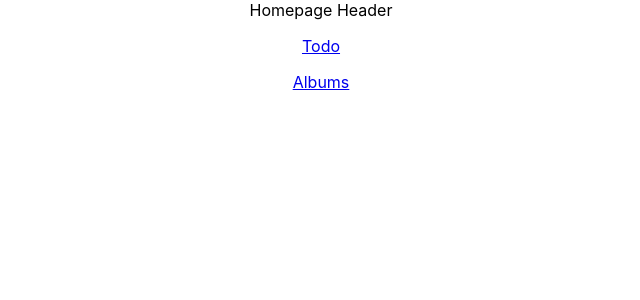
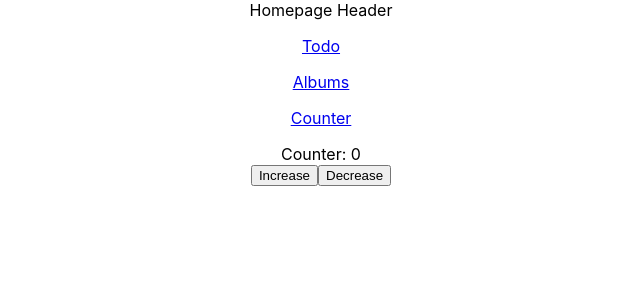
Before and after one commit to TQuyenNguyen/learn-reactjs, a React (Create React App) app: page /counter in a window 1280 px wide. Shown: the top 300 px of the page, without its empty margins (319-959 px from the left). Built offline with nearby package versions, Linux system fonts and the light colour scheme; no server answers.

Commit message:
feat(menu): Add counter function

```diff
--- a/package.json
+++ b/package.json
@@ -9,6 +9,7 @@
     "@hookform/resolvers": "^3.6.0",
     "@mui/icons-material": "^5.15.19",
     "@mui/material": "^5.15.19",
+    "@reduxjs/toolkit": "^1.4.0",
     "@testing-library/jest-dom": "^5.17.0",
     "@testing-library/react": "^13.4.0",
     "@testing-library/user-event": "^13.5.0",
@@ -17,6 +18,7 @@
     "react": "^18.3.1",
     "react-dom": "^18.3.1",
     "react-hook-form": "^7.51.5",
+    "react-redux": "^7.2.1",
     "react-router-dom": "^6.23.1",
     "react-scripts": "^5.0.1",
     "recharts": "^2.13.0-alpha.4",
--- a/src/App.js
+++ b/src/App.js
@@ -5,6 +5,7 @@ import AlbumFeature from "./features/Album";
 import { Link, Route, Routes } from "react-router-dom";
 import productApi from "./api/productApi";
 import ListPage from "./features/Todo/pages/ListPage/ListPage";
+import CounterFeature from "./features/Counter/Counter";
 
 function App() {
   useEffect(() => {
@@ -23,7 +24,11 @@ function App() {
       <p>
         <Link to="/albums">Albums</Link>
       </p>
+      <p>
+        <Link to="/counter">Counter</Link>
+      </p>
       <Routes>
+        <Route path="/counter" element={<CounterFeature />}></Route>
         <Route path="/todo" element={<ListPage />}></Route>
         <Route path="/albums" element={<AlbumFeature />}></Route>
       </Routes>
--- /dev/null
+++ b/src/app/store.js
@@ -0,0 +1,12 @@
+import counterReducer from "../features/Counter/counterSlice";
+import { configureStore } from "@reduxjs/toolkit";
+
+const rootReducer = {
+  count: counterReducer,
+};
+
+const store = configureStore({
+  reducer: rootReducer,
+});
+
+export default store;
--- a/src/components/form-control/InputField/InputField.jsx
+++ b/src/components/form-control/InputField/InputField.jsx
@@ -13,7 +13,9 @@ InputField.propTypes = {
 
 function InputField(props) {
   const { form, name, label, disable } = props;
-  // const { errors, formState } = form;
+  const { errors, formState } = form;
+  console.log("errors:", errors);
+  console.log("formState:", formState);
   // const hasError = formState.touched[name] && errors[name];
   return (
     <Controller
@@ -26,7 +28,7 @@ function InputField(props) {
           label={label}
           disabled={disable}
           // error={!!hasError}
-          // helperText="that error"
+          helperText="that error"
         />
       )}
     />
--- a/src/features/Album/index.jsx
+++ b/src/features/Album/index.jsx
@@ -7,17 +7,20 @@ function AlbumFeature(props) {
     {
       id: 1,
       name: "Vietnamese Music",
-      thumbnailUrl: "",
+      thumbnailUrl:
+        "https://photo-resize-zmp3.zadn.vn/w480_r1x1_jpeg/cover/e/0/4/0/e0409f3e0ad757e9542695a29a0c2d60.jpg",
     },
     {
       id: 2,
       name: "US/UK Music",
-      thumbnailUrl: "",
+      thumbnailUrl:
+        "https://photo-resize-zmp3.zadn.vn/w480_r1x1_jpeg/cover/8/8/c/d/88cdc94c485a4aa014ea02275af9c0f1.jpg",
     },
     {
       id: 3,
       name: "Japanese Music",
-      thumbnailUrl: "",
+      thumbnailUrl:
+        "https://photo-resize-zmp3.zadn.vn/w480_r1x1_jpeg/cover/c/4/6/2/c462b26d4096cedc983910e8ae9e4a93.jpg",
     },
   ];
   return (
--- /dev/null
+++ b/src/features/Counter/Counter.jsx
@@ -0,0 +1,34 @@
+import React from "react";
+import { useDispatch, useSelector } from "react-redux";
+import { decrease, increase } from "./counterSlice";
+
+CounterFeature.propTypes = {};
+
+function CounterFeature(props) {
+  const dispatch = useDispatch();
+  const count = useSelector((state) => state.count);
+
+  const handleIncreaseClick = () => {
+    const action = increase();
+    console.log(action);
+    dispatch(action);
+  };
+
+  const handleDecreaseClick = () => {
+    const action = decrease();
+    console.log(action);
+    dispatch(action);
+  };
+
+  return (
+    <div>
+      Counter: {count}
+      <div>
+        <button onClick={handleIncreaseClick}>Increase</button>
+        <button onClick={handleDecreaseClick}>Decrease</button>
+      </div>
+    </div>
+  );
+}
+
+export default CounterFeature;
--- /dev/null
+++ b/src/features/Counter/counterSlice.js
@@ -0,0 +1,18 @@
+const { createSlice } = require("@reduxjs/toolkit");
+
+const counterSlice = createSlice({
+  name: "counter",
+  initialState: 0,
+  reducers: {
+    increase(state) {
+      return state + 1;
+    },
+    decrease(state) {
+      return state - 1;
+    },
+  },
+});
+
+const { actions, reducer } = counterSlice;
+export const { increase, decrease } = actions; //name export
+export default reducer; //default export
--- a/src/features/Todo/components/TodoForm/index.jsx
+++ b/src/features/Todo/components/TodoForm/index.jsx
@@ -1,9 +1,10 @@
 import React from "react";
 import PropTypes from "prop-types";
-import InputField from "../../../../components/form-control/InputField/InputField";
+// import InputField from "../../../../components/form-control/InputField/InputField";
 import { useForm } from "react-hook-form";
 import { yupResolver } from "@hookform/resolvers/yup";
 import * as yup from "yup";
+import InputField from "components/form-control/InputField/InputField";
 
 TodoForm.propTypes = {
   onSubmit: PropTypes.func,
--- a/src/index.js
+++ b/src/index.js
@@ -4,13 +4,17 @@ import { BrowserRouter } from "react-router-dom";
 import App from "./App";
 import "./index.css";
 import reportWebVitals from "./reportWebVitals";
+import { Provider } from "react-redux";
+import store from "./app/store";
 
 const root = ReactDOM.createRoot(document.getElementById("root"));
 root.render(
   <React.StrictMode>
-    <BrowserRouter>
-      <App />
-    </BrowserRouter>
+    <Provider store={store}>
+      <BrowserRouter>
+        <App />
+      </BrowserRouter>
+    </Provider>
   </React.StrictMode>
 );
 
```
Also changed, not shown: jsconfig.json (added, +9 -0 lines), 1 other file (tests, documents, lock files or other folders).
